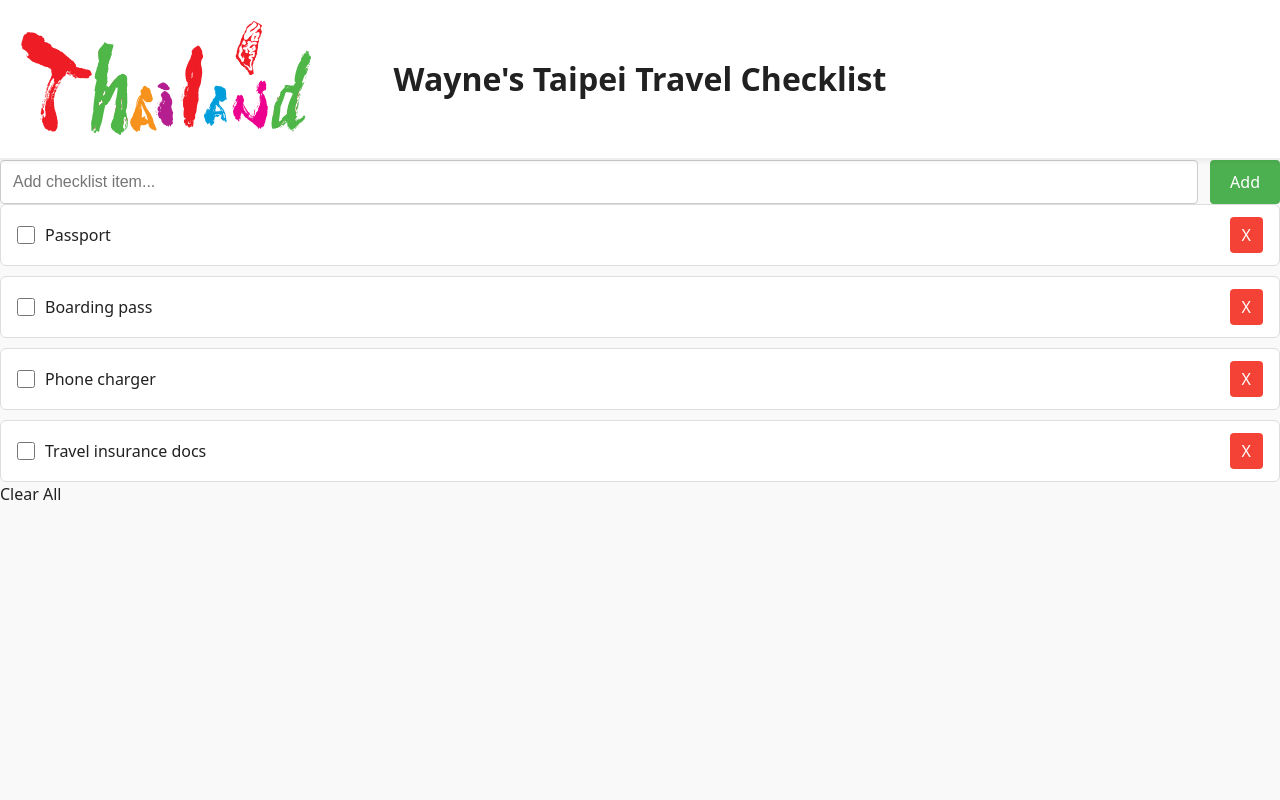
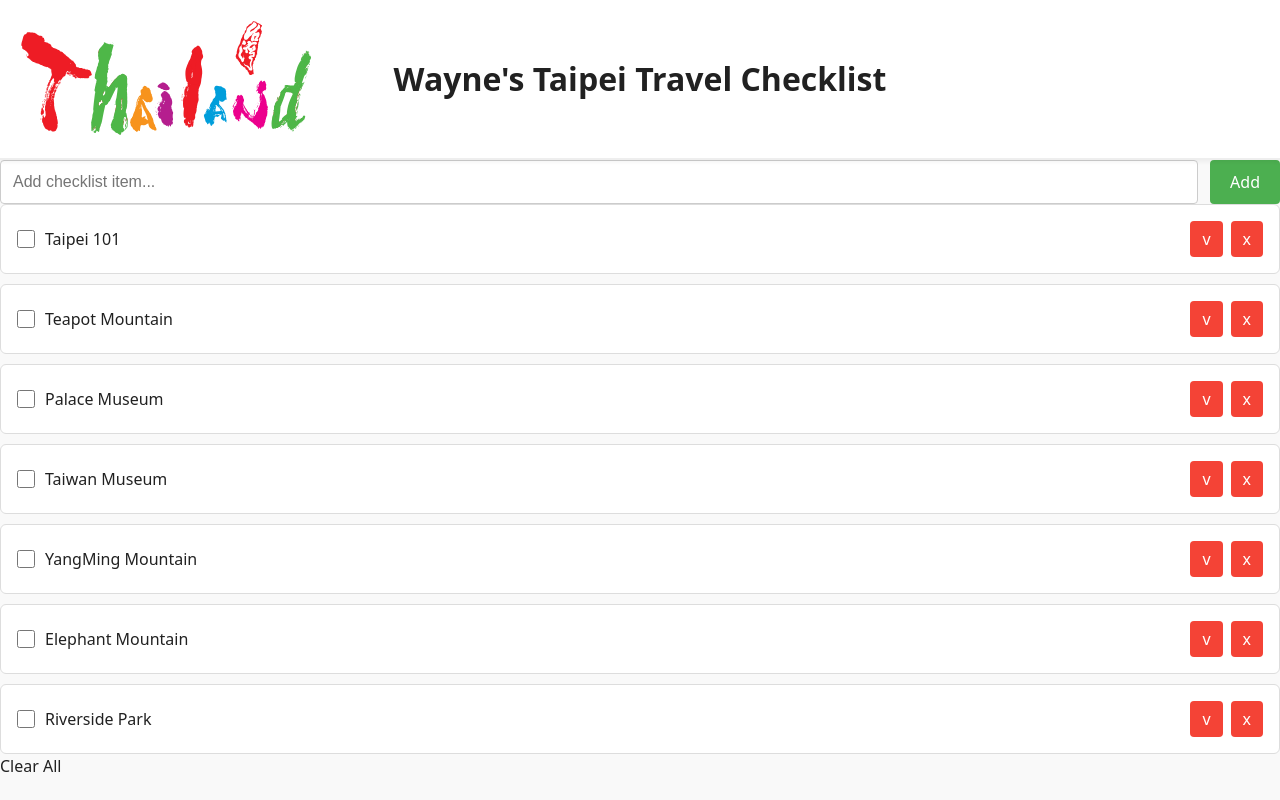
Before and after one commit to waynelai1228/Wayne-s-Taipei-Travel-Checklist, a React (Vite) app in the folder Wayne-s-Taipei-Travel-Checklist/: page / in a window 1280 px wide. Built offline with nearby package versions, Linux system fonts and the light colour scheme.

Commit message:
Add travel scores

```diff
--- a/Wayne-s-Taipei-Travel-Checklist/src/App.tsx
+++ b/Wayne-s-Taipei-Travel-Checklist/src/App.tsx
@@ -6,17 +6,33 @@ import ChecklistList from "./components/ChecklistList";
 import Header from "./components/Header";
 
 export default function App() {
+  const initialItems = itemsData.map(i => ({
+    ...i,
+    notes: i.notes ?? "",
+    scenicScore: i.scenicScore ?? 0,
+    romanceScore: i.romanceScore ?? 0,
+    educationalScore: i.educationalScore ?? 0,
+    convenienceScore: i.convenienceScore ?? 0
+  }));
+
   const [items, setItems] = useLocalStorage<ChecklistItem[]>(
     "travel-checklist",
-    itemsData
+    initialItems
   );
 
   function addItem(label: string) {
     const newItem: ChecklistItem = {
       id: Date.now(),
       label,
-      checked: false
+      checked: false,
+      notes: "",
+
+      scenicScore: 0,
+      romanceScore: 0,
+      educationalScore: 0,
+      convenienceScore: 0
     };
+
     setItems([...items, newItem]);
   }
 
@@ -35,6 +51,11 @@ export default function App() {
   function clearAll() {
     setItems([]);
   }
+  function updateNotes(id: number, notes: string) {
+    setItems((prev) =>
+      prev.map((item) => (item.id === id ? { ...item, notes } : item))
+    );
+  }
 
   return (
     <div className="app">
@@ -44,7 +65,7 @@ export default function App() {
       <main>
         <div className="checklist-container">
           <AddItemForm onAdd={addItem} />
-          <ChecklistList items={items} onToggle={toggleItem} onDelete={deleteItem} />
+          <ChecklistList items={items} onToggle={toggleItem} onDelete={deleteItem} onNotesChange={updateNotes} />
           {items.length > 0 && <button className="clear-btn" onClick={clearAll}>Clear All</button>}
         </div>
       </main>
--- a/Wayne-s-Taipei-Travel-Checklist/src/assets/items.json
+++ b/Wayne-s-Taipei-Travel-Checklist/src/assets/items.json
@@ -1,22 +1,72 @@
 [
   {
     "id": 1,
-    "label": "Passport",
-    "checked": false
+    "label": "Taipei 101",
+    "checked": false,
+    "notes": "",
+    "scenicScore": 10,
+    "romanceScore": 9,
+    "educationalScore": 6,
+    "convenienceScore": 10
   },
   {
     "id": 2,
-    "label": "Boarding pass",
-    "checked": false
+    "label": "Teapot Mountain",
+    "checked": false,
+    "notes": "",
+    "scenicScore": 8,
+    "romanceScore": 6,
+    "educationalScore": 3,
+    "convenienceScore": 6
   },
   {
     "id": 3,
-    "label": "Phone charger",
-    "checked": false
+    "label": "Palace Museum",
+    "checked": false,
+    "notes": "",
+    "scenicScore": 6,
+    "romanceScore": 3,
+    "educationalScore": 10,
+    "convenienceScore": 8
   },
   {
     "id": 4,
-    "label": "Travel insurance docs",
-    "checked": false
+    "label": "Taiwan Museum",
+    "checked": false,
+    "notes": "",
+    "scenicScore": 7,
+    "romanceScore": 5,
+    "educationalScore": 10,
+    "convenienceScore": 10
+  },
+  {
+    "id": 5,
+    "label": "YangMing Mountain",
+    "checked": false,
+    "notes": "Not recommended in Winter or cloudy weather",
+    "scenicScore": 10,
+    "romanceScore": 10,
+    "educationalScore": 6,
+    "convenienceScore": 6
+  },
+  {
+    "id": 6,
+    "label": "Elephant Mountain",
+    "checked": false,
+    "notes": "",
+    "scenicScore": 10,
+    "romanceScore": 8,
+    "educationalScore": 1,
+    "convenienceScore": 10
+  },
+  {
+    "id": 7,
+    "label": "Riverside Park",
+    "checked": false,
+    "notes": "",
+    "scenicScore": 8,
+    "romanceScore": 10,
+    "educationalScore": 1,
+    "convenienceScore": 10
   }
 ]
--- a/Wayne-s-Taipei-Travel-Checklist/src/components/Checklist.css
+++ b/Wayne-s-Taipei-Travel-Checklist/src/components/Checklist.css
@@ -44,18 +44,20 @@
 
 /* ChecklistItem */
 .checklist-item {
-  display: flex;
   align-items: center;
-  justify-content: space-between;
   padding: 12px 16px;
   background: white;
   border-radius: 6px;
   border: 1px solid #ddd;
+
+  display: grid;
+  grid-template-areas: 'header' 'details';
 }
 
-  .checklist-item label {
+  .checklist-item .item-label {
     display: flex;
     align-items: center;
+    padding: 10px;
     gap: 10px;
     flex: 1;
     cursor: pointer;
@@ -86,3 +88,117 @@
     .checklist-item button:hover {
       background-color: #d32f2f;
     }
+
+/* Notes textarea styling */
+.item-notes {
+  width: 100%;
+  resize: vertical;
+  min-height: 40px;
+  padding: 6px 8px;
+  font-size: 0.95rem;
+  border-radius: 4px;
+  border: 1px solid #ccc;
+  font-family: inherit;
+}
+
+  .item-notes:focus {
+    outline: none;
+    border-color: #4caf50;
+    box-shadow: 0 0 3px #4caf50aa;
+  }
+
+/* --- HEADER ROW --- */
+.item-header {
+  grid-area: header;
+  display: flex;
+  align-items: center;
+
+  width: 100%;
+}
+
+/* strikethrough when checked */
+.checked {
+  text-decoration: line-through;
+  color: #777;
+}
+
+/* --- BUTTONS --- */
+.item-actions {
+  display: flex;
+  gap: 8px;
+}
+
+.collapse-btn,
+.delete-btn {
+  border: none;
+  background: #eee;
+  padding: 4px 8px;
+  border-radius: 4px;
+  cursor: pointer;
+}
+
+  .collapse-btn:hover {
+    background: #ddd;
+  }
+
+.delete-btn {
+  background: #f8d7da;
+  color: #a10000;
+}
+
+  .delete-btn:hover {
+    background: #f5b5bb;
+  }
+
+/* --- EXPANDED DETAILS --- */
+.item-details {
+  grid-area: details;
+  margin-top: 12px;
+  padding: 12px;
+  background: #fafafa;
+  border-radius: 6px;
+  border-left: 3px solid #ccc;
+
+  width: 100%;
+}
+
+/* --- SCORE TABLE --- */
+.score-table {
+  width: 100%;
+  border-collapse: collapse;
+  margin-bottom: 12px;
+}
+
+  .score-table td {
+    padding: 6px 4px;
+    border-bottom: 1px solid #ddd;
+  }
+
+.score-label {
+  font-weight: 500;
+}
+
+.score-value {
+  text-align: right;
+}
+
+/* --- NOTES SECTION --- */
+.notes-section {
+  display: flex;
+  flex-direction: column;
+  gap: 6px;
+}
+
+.notes-label {
+  font-weight: 500;
+}
+
+.notes-textarea {
+  width: 100%;
+  min-height: 70px;
+  resize: vertical;
+  padding: 6px;
+  border-radius: 4px;
+  border: 1px solid #ccc;
+  background: #fff;
+}
--- a/Wayne-s-Taipei-Travel-Checklist/src/components/ChecklistItem.tsx
+++ b/Wayne-s-Taipei-Travel-Checklist/src/components/ChecklistItem.tsx
@@ -1,31 +1,96 @@
+import { useState, useEffect } from "react";
 import type { ChecklistItem } from "../types/ChecklistItem";
-import './Checklist.css';
 
 interface ChecklistItemProps {
   item: ChecklistItem;
   onToggle: (id: number) => void;
   onDelete: (id: number) => void;
+  onNotesChange: (id: number, notes: string) => void;
 }
 
 export default function ChecklistItemComponent({
   item,
   onToggle,
   onDelete,
+  onNotesChange,
 }: ChecklistItemProps) {
+  const [notes, setNotes] = useState(item.notes || "");
+  const [open, setOpen] = useState(false);
+
+  function handleNotesChange(e: React.ChangeEvent<HTMLTextAreaElement>) {
+    const val = e.target.value;
+    setNotes(val);
+    onNotesChange(item.id, val);
+  }
+
   return (
     <div className="checklist-item">
-      <label>
+      <div className="item-header">
         <input
           type="checkbox"
           checked={item.checked}
           onChange={() => onToggle(item.id)}
         />
-        <span className={item.checked ? "checked" : ""}>
-          {item.label}
-        </span>
-      </label>
+        <div
+          className="item-label"
+          onClick={() => setOpen(!open)}
+        >
+          <span className={item.checked ? "checked" : ""}>{item.label}</span>
+        </div>
 
-      <button onClick={() => onDelete(item.id)}>X</button>
+        <div className="item-actions">
+          <button
+            className="collapse-btn"
+            aria-label="Toggle details"
+            onClick={() => setOpen(!open)}
+          >
+            {open ? "^" : "v"}
+          </button>
+
+          <button
+            className="delete-btn"
+            aria-label="Delete item"
+            onClick={() => onDelete(item.id)}
+          >
+            x
+          </button>
+        </div>
+      </div>
+
+      {open && (
+        <div className="item-details">
+          <table className="score-table">
+            <tbody>
+              <tr>
+                <td className="score-label">Scenic Score</td>
+                <td className="score-value">{item.scenicScore}</td>
+              </tr>
+              <tr>
+                <td className="score-label">Romance Score</td>
+                <td className="score-value">{item.romanceScore}</td>
+              </tr>
+              <tr>
+                <td className="score-label">Educational Score</td>
+                <td className="score-value">{item.educationalScore}</td>
+              </tr>
+              <tr>
+                <td className="score-label">Convenience Score</td>
+                <td className="score-value">{item.convenienceScore}</td>
+              </tr>
+            </tbody>
+          </table>
+
+          <div className="notes-section">
+            <label className="notes-label">Notes:</label>
+            <textarea
+              className="notes-textarea"
+              value={notes}
+              onChange={handleNotesChange}
+              placeholder="Add notes..."
+            />
+          </div>
+        </div>
+      )}
     </div>
   );
 }
--- a/Wayne-s-Taipei-Travel-Checklist/src/components/ChecklistList.tsx
+++ b/Wayne-s-Taipei-Travel-Checklist/src/components/ChecklistList.tsx
@@ -6,12 +6,14 @@ interface ChecklistListProps {
   items: ChecklistItem[];
   onToggle: (id: number) => void;
   onDelete: (id: number) => void;
+  onNotesChange: (id: number, notes: string) => void;
 }
 
 export default function ChecklistList({
   items,
   onToggle,
   onDelete,
+  onNotesChange,
 }: ChecklistListProps) {
   return (
     <div className="checklist-list">
@@ -23,6 +25,7 @@ export default function ChecklistList({
           item={item}
           onToggle={onToggle}
           onDelete={onDelete}
+          onNotesChange={onNotesChange}
         />
       ))}
     </div>
--- a/Wayne-s-Taipei-Travel-Checklist/src/types/ChecklistItem.ts
+++ b/Wayne-s-Taipei-Travel-Checklist/src/types/ChecklistItem.ts
@@ -2,4 +2,9 @@ export interface ChecklistItem {
   id: number;
   label: string;
   checked: boolean;
+  notes?: string;
+  scenicScore: number;
+  romanceScore: number;
+  educationalScore: number;
+  convenienceScore: number;
 }
```
